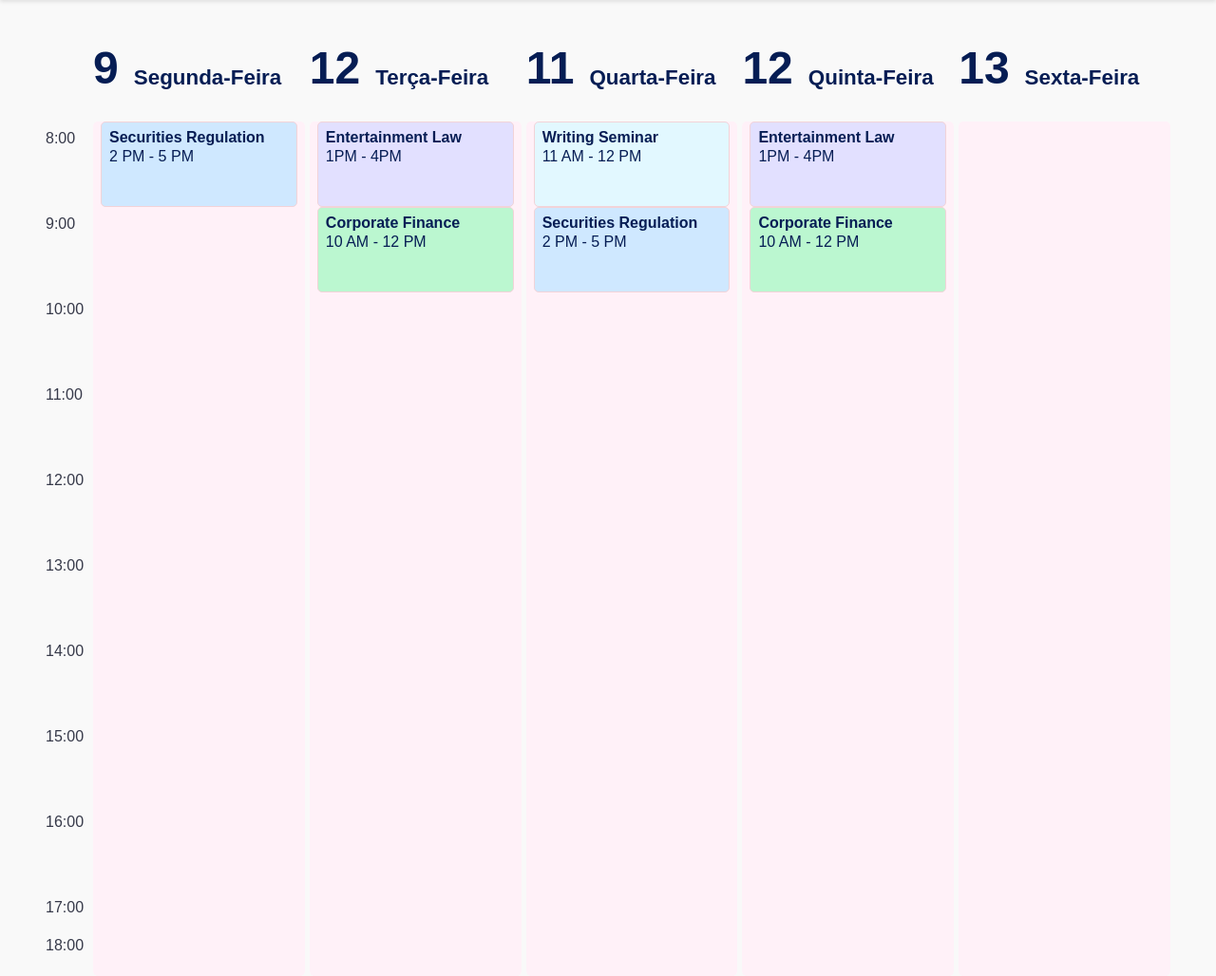
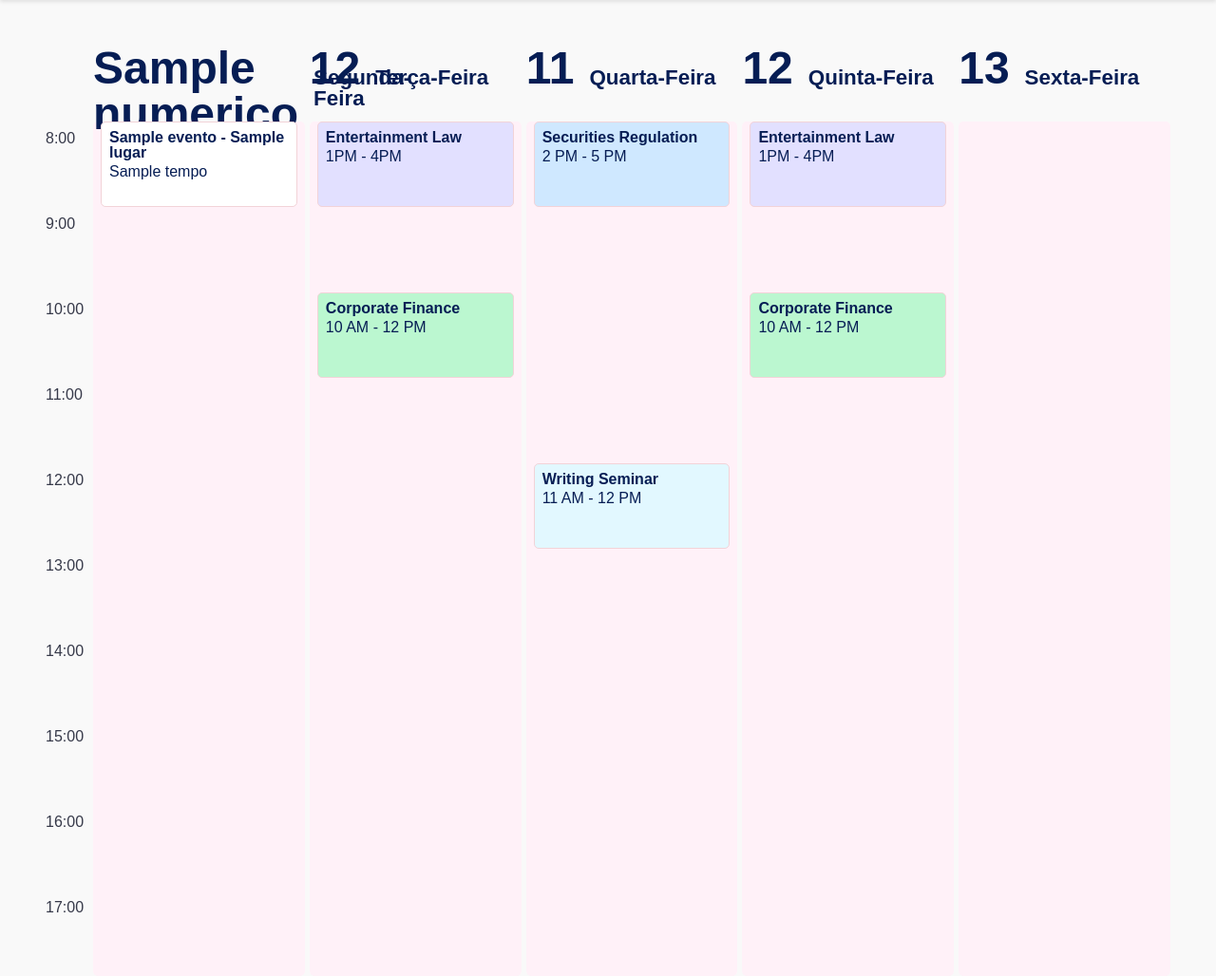
Before and after one commit to Warpedro1/projeto-alepe, a Django app: template templates/pages/calendario.html in a window 1280 px wide. Shown: the part 52-1080 px from the top of the page at 95% size. Run offline with Django 5.2, Linux system fonts and the light colour scheme; the template is opened without the code that fills it: most values are stand-ins (such as "Sample title", 1, 10 or a date in 2020); some libraries are stand-ins or nearby versions.

Commit message:
calendario novo back

```diff
--- a/setup/src.py
+++ b/setup/src.py
@@ -11,6 +11,10 @@
 
 def get_amanha():
     return get_hoje() + timedelta(days=1)
+
+def get_week_start(date):
+    start_of_week = date - timedelta(days=date.weekday())
+    return start_of_week
 
 def get_dias_da_semana():
     return {i: dia for i, dia in enumerate(
@@ -108,3 +112,5 @@
         evento.tempo = (evento.tempo + fuso_horario).strftime("%H:%M")
 
     return eventos
+
+# sorted(eventos_por_data.items(), key=lambda item: item[0])
--- a/setup/static/styles/style-calendario.css
+++ b/setup/static/styles/style-calendario.css
@@ -36,44 +36,59 @@
   background: var(--calBgColor);
 }
 
-.start-18 {
-  grid-row-start: 2;
-}
+.start-8 {
+  grid-row-start: 1;
+  grid-row-end:1;
 
-.start-17 {
-  grid-row-start: 2;
-}
-
-.start-16 {
-  grid-row-start: 2;
-}
-
-.start-15 {
-  grid-row-start: 2;
-}
-
-.start-14 {
-  grid-row-start: 4;
-}
-
-.start-13 {
-  grid-row-start: 5;
-}
-
-.start-8 {
-  grid-row-start: 6;
 }
 
 .start-9 {
   grid-row-start: 2;
+  grid-row-end:2;
+
 }
 
 .start-10 {
-  grid-row-start: 2;
+  grid-row-start: 3;
+  grid-row-end:3;
+
 }
 
 .start-11 {
-  grid-row-start: 2;
+  grid-row-start: 4;
+  grid-row-end:4;
+
+}
+.start-12 {
+  grid-row-start: 5;
+  grid-row-end:5;
+
+  }
+
+.start-13 {
+  grid-row-start: 6;
+  grid-row-end:6;
+
+}
+.start-14 {
+  grid-row-start: 7;
+  grid-row-end:7;
+
+}
+.start-15 {
+  grid-row-start: 8;
+  grid-row-end:8;
+
+}
+.start-16 {
+  grid-row-start: 9;
+  grid-row-end:9;
+
+}
+.start-17 {
+  grid-row-start: 10;
+  grid-row-end:10;
+
 }
 
 .title {
--- a/templates/pages/calendario.html
+++ b/templates/pages/calendario.html
@@ -23,19 +23,22 @@
         <div class="time-marker">15:00</div>
         <div class="time-marker">16:00</div>
         <div class="time-marker">17:00</div>
-        <div class="time-marker">18:00</div>
       </div>
       <div class="days">
         <div class="day mon">
           <div class="date">
-            <p class="date-num">9</p>
+            <p class="date-num">{{ datas.hoje.dia.numerico }}</p>
             <p class="date-day">Segunda-Feira</p>
           </div>
           <div class="events">
-            <div class="event start-2 end-5 securities">
-              <p class="title">Securities Regulation</p>
-              <p class="time">2 PM - 5 PM</p>
+          {% for data, eventos in eventos_mes.items %}
+          {% for evento in eventos %}
+            <div class="event start-{{ start }} {{ status }}">
+              <p class="title">{{ evento.nome }} - {{ evento.lugar }}</p>
+              <p class="time">{{ evento.tempo }}</p>
             </div>
+          {% endfor %}
+          {% endfor %}
           </div>
         </div>
         <div class="day tues">
```
Also changed, not shown: calendario/views.py (+37 -1 lines).
